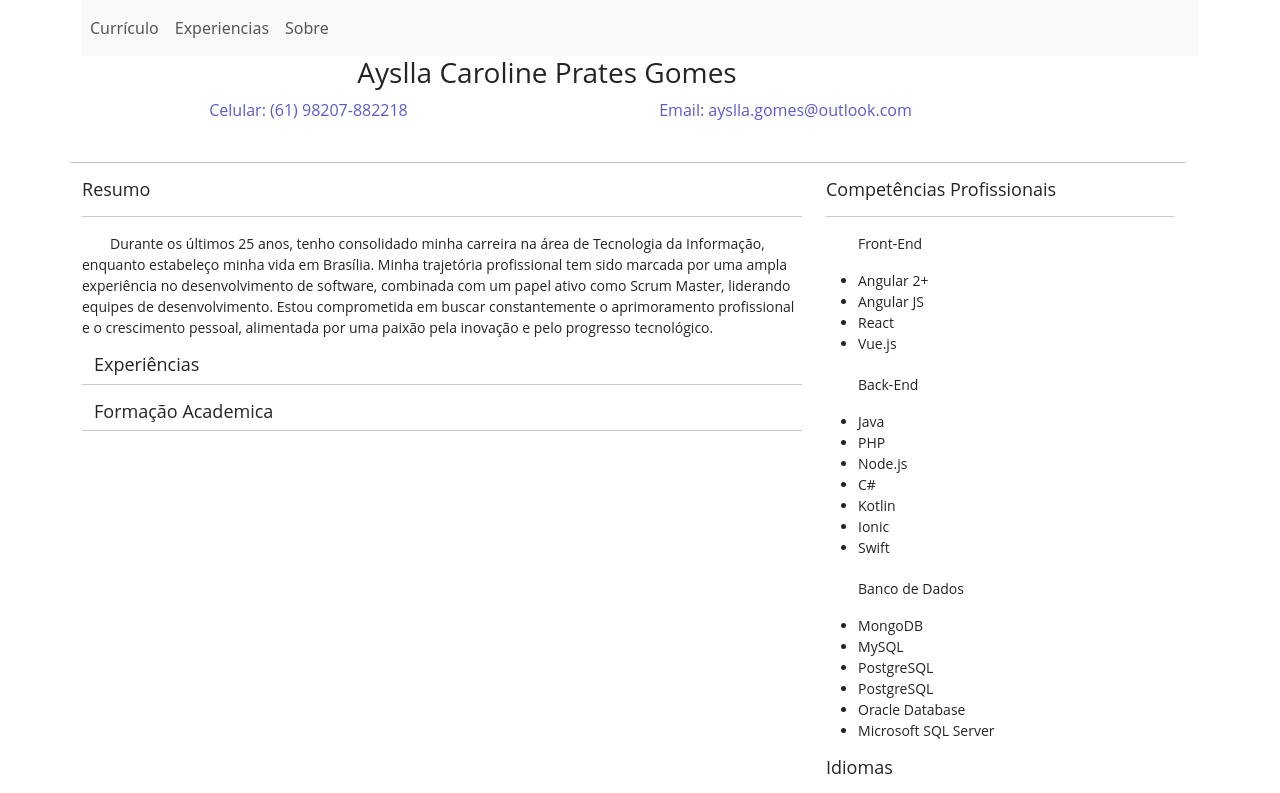
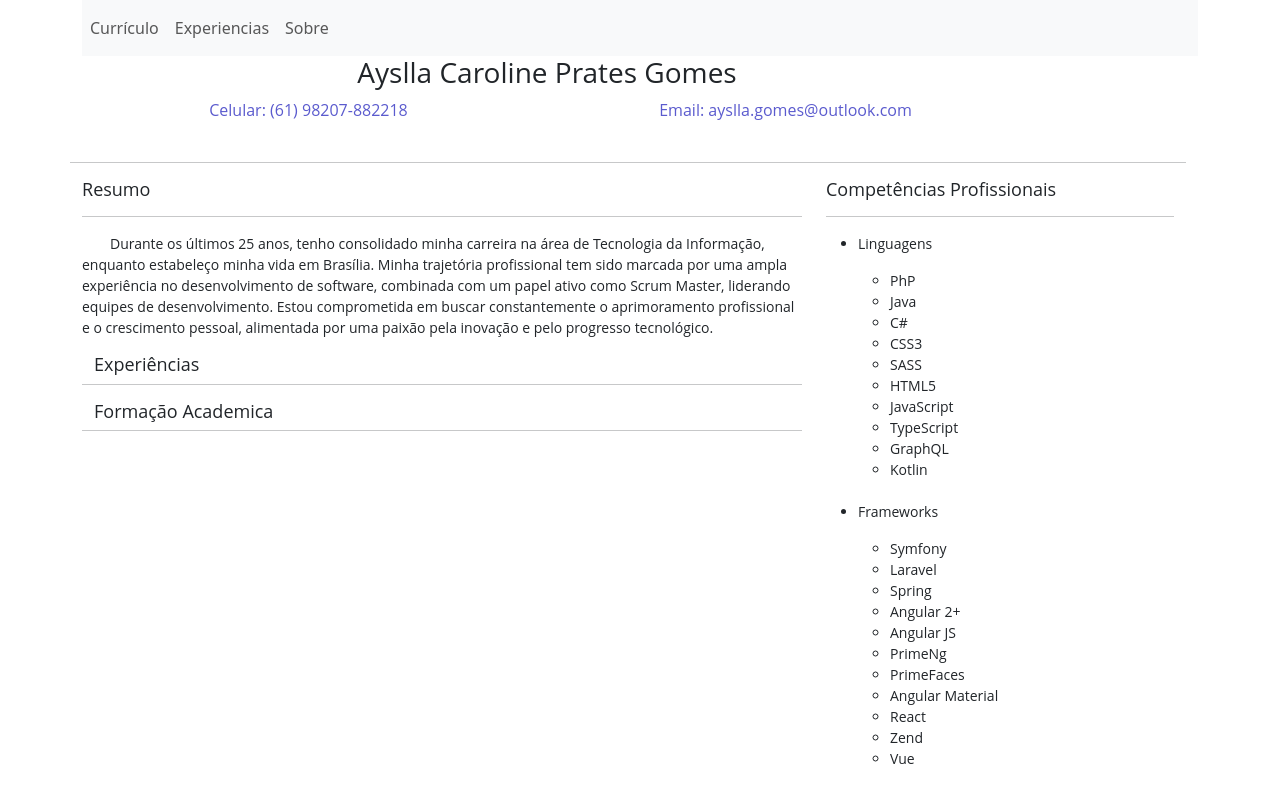
Before and after one commit to AysllaGomes/curriculum, an Angular app: page / in a window 1280 px wide. Shown: the top 793 px of the page. Built offline with nearby package versions, Linux system fonts and the light colour scheme.

Commit message:
[UPT] SkillsCategory

```diff
--- a/src/app/pages/professional-skills/professional-skills.component.html
+++ b/src/app/pages/professional-skills/professional-skills.component.html
@@ -5,29 +5,11 @@
 <hr>
 
 <ul class="semponto">
-    <p>{{ front }}</p>
-
-    <li>Angular 2+</li>
-    <li>Angular JS</li>
-    <li>React</li>
-    <li>Vue.js</li>
-
-    <p style="margin-bottom: 16px; margin-top: 20px;">{{ back }}</p>
-
-    <li>Java</li>
-    <li>PHP</li>
-    <li>Node.js</li>
-    <li>C#</li>
-    <li>Kotlin</li>
-    <li>Ionic</li>
-    <li>Swift</li>
-
-    <p style="margin-bottom: 16px; margin-top: 20px;">{{ database }}</p>
-
-    <li>MongoDB</li>
-    <li>MySQL</li>
-    <li>PostgreSQL</li>
-    <li>PostgreSQL</li>
-    <li>Oracle Database</li>
-    <li>Microsoft SQL Server</li>
+    <li *ngFor="let skillGroup of skillGroups">
+        <p>{{ skillGroup.title }}</p>
+        <ul>
+            <li *ngFor="let skill of skillGroup.skills">{{ skill }}</li>
+        </ul>
+        <br/>
+    </li>
 </ul>
--- a/src/app/pages/professional-skills/professional-skills.component.ts
+++ b/src/app/pages/professional-skills/professional-skills.component.ts
@@ -1,4 +1,6 @@
 import { Component, OnInit } from '@angular/core';
+
+import { Skill } from "../../shared/models/skill.model";
 
 @Component({
     selector: 'app-pages-professional-skills',
@@ -7,13 +9,26 @@ import { Component, OnInit } from '@angular/core';
 })
 export class ProfessionalSkillsComponent implements OnInit {
 
-    public back = 'Back-End';
+    public professionalSkills = 'Competências Profissionais';
 
-    public front = 'Front-End';
-
-    public database = 'Banco de Dados';
-
-    public professionalSkills = 'Competências Profissionais';
+    public skillGroups: Skill[] = [
+        {
+            title: 'Linguagens',
+            skills: ['PhP', 'Java', 'C#', 'CSS3', 'SASS', 'HTML5', 'JavaScript', 'TypeScript', 'GraphQL', 'Kotlin']
+        },
+        {
+            title: 'Frameworks',
+            skills: ['Symfony', 'Laravel', 'Spring', 'Angular 2+', 'Angular JS', 'PrimeNg', 'PrimeFaces', 'Angular Material', 'React', 'Zend', 'Vue']
+        },
+        {
+            title: 'Tecnologia',
+            skills: ['Docker', 'Maven', 'Jenkins', 'iReport', 'Liquibase', 'Bootsrap', 'MySQL', 'MongoDB', 'PostgreSQL', 'Oracle Database', 'Microsoft SQL Server', 'Android Studio', 'Rancher', 'Node.js', 'Grafeno', 'Kafka', 'RabbitMQ', 'Kubernetes']
+        },
+        {
+            title: 'Design',
+            skills: ['Frontend', 'Reponsive', 'CodeDesign', 'UX/UI']
+        },
+    ];
 
     constructor() {}
 
--- /dev/null
+++ b/src/app/shared/models/skill.model.ts
@@ -0,0 +1,4 @@
+export class Skill {
+    title: string;
+    skills: string[];
+}
```
